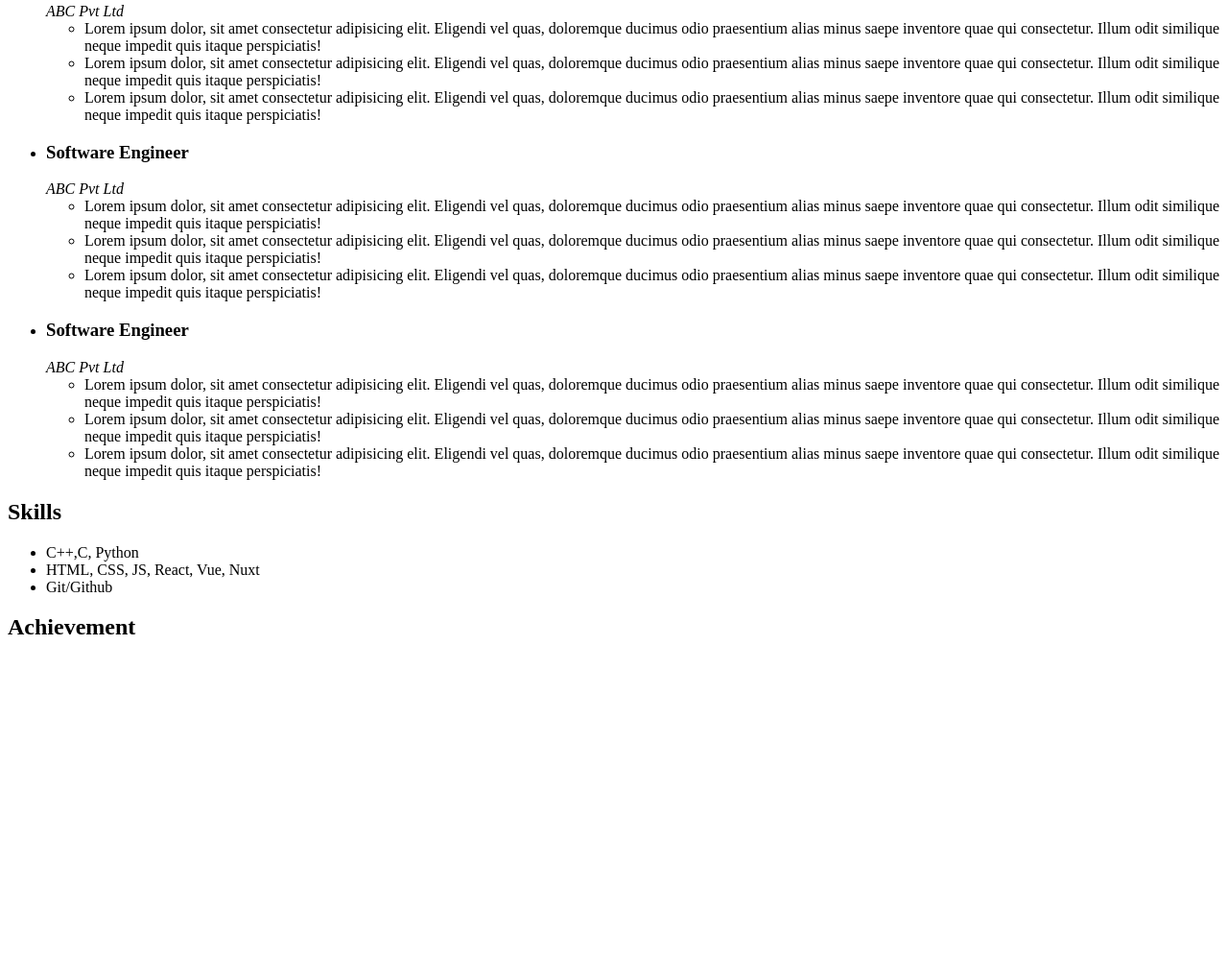
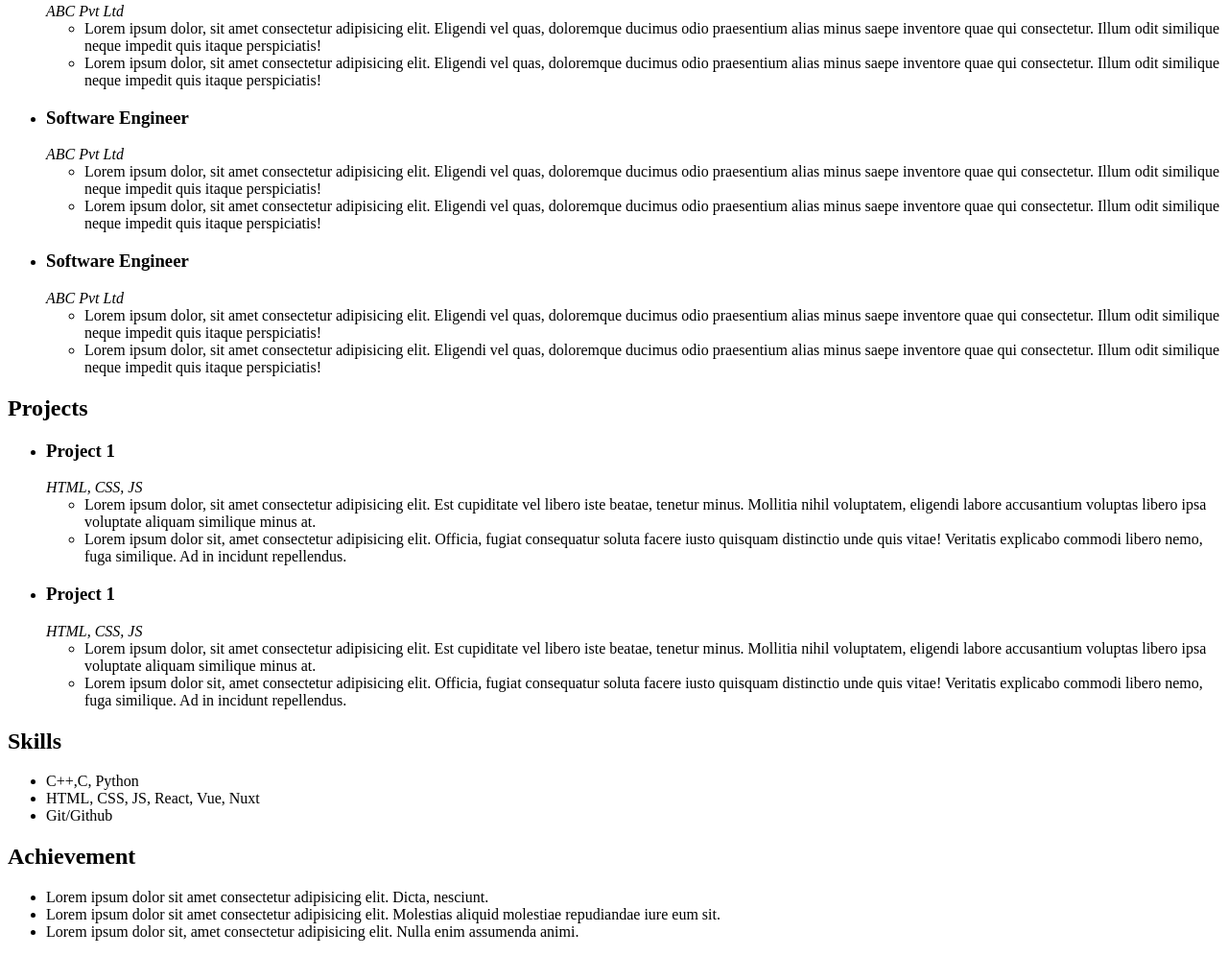
Before and after one commit to Pranav-Sawant1996/acciojob-module5, a plain HTML site: page class-3-building/index.html in a window 1280 px wide. Shown: the part 639-1635 px from the top of the page at 96% size. Before the commit the page ends 1326 px from the top, so only its background shows below. Drawn offline with Linux system fonts and the light colour scheme.

Commit message:
added more sections

```diff
--- a/class-3-building/index.html
+++ b/class-3-building/index.html
@@ -56,7 +56,6 @@
                     <ul>
                         <li>Lorem ipsum dolor, sit amet consectetur adipisicing elit. Eligendi vel quas, doloremque ducimus odio praesentium alias minus saepe inventore quae qui consectetur. Illum odit similique neque impedit quis itaque perspiciatis!</li>
                         <li>Lorem ipsum dolor, sit amet consectetur adipisicing elit. Eligendi vel quas, doloremque ducimus odio praesentium alias minus saepe inventore quae qui consectetur. Illum odit similique neque impedit quis itaque perspiciatis!</li>
-                        <li>Lorem ipsum dolor, sit amet consectetur adipisicing elit. Eligendi vel quas, doloremque ducimus odio praesentium alias minus saepe inventore quae qui consectetur. Illum odit similique neque impedit quis itaque perspiciatis!</li>
                     </ul>
                 </li>
                 <li>
@@ -64,7 +63,6 @@
                     <i>ABC Pvt Ltd</i>
                     <br>
                     <ul>
-                        <li>Lorem ipsum dolor, sit amet consectetur adipisicing elit. Eligendi vel quas, doloremque ducimus odio praesentium alias minus saepe inventore quae qui consectetur. Illum odit similique neque impedit quis itaque perspiciatis!</li>
                         <li>Lorem ipsum dolor, sit amet consectetur adipisicing elit. Eligendi vel quas, doloremque ducimus odio praesentium alias minus saepe inventore quae qui consectetur. Illum odit similique neque impedit quis itaque perspiciatis!</li>
                         <li>Lorem ipsum dolor, sit amet consectetur adipisicing elit. Eligendi vel quas, doloremque ducimus odio praesentium alias minus saepe inventore quae qui consectetur. Illum odit similique neque impedit quis itaque perspiciatis!</li>
                     </ul>
@@ -76,13 +74,35 @@
                     <ul>
                         <li>Lorem ipsum dolor, sit amet consectetur adipisicing elit. Eligendi vel quas, doloremque ducimus odio praesentium alias minus saepe inventore quae qui consectetur. Illum odit similique neque impedit quis itaque perspiciatis!</li>
                         <li>Lorem ipsum dolor, sit amet consectetur adipisicing elit. Eligendi vel quas, doloremque ducimus odio praesentium alias minus saepe inventore quae qui consectetur. Illum odit similique neque impedit quis itaque perspiciatis!</li>
-                        <li>Lorem ipsum dolor, sit amet consectetur adipisicing elit. Eligendi vel quas, doloremque ducimus odio praesentium alias minus saepe inventore quae qui consectetur. Illum odit similique neque impedit quis itaque perspiciatis!</li>
                     </ul>
                 </li>
             </ul>
         </section>
 
         <!-- Projects -->
+        <section>
+            <h2>Projects</h2>
+            <ul>
+                <li>
+                    <h3>Project 1</h3>
+                    <i>HTML, CSS, JS</i>
+                    <br>
+                    <ul>
+                        <li>Lorem ipsum dolor, sit amet consectetur adipisicing elit. Est cupiditate vel libero iste beatae, tenetur minus. Mollitia nihil voluptatem, eligendi labore accusantium voluptas libero ipsa voluptate aliquam similique minus at.</li>
+                        <li>Lorem ipsum dolor sit, amet consectetur adipisicing elit. Officia, fugiat consequatur soluta facere iusto quisquam distinctio unde quis vitae! Veritatis explicabo commodi libero nemo, fuga similique. Ad in incidunt repellendus.</li>
+                    </ul>
+                </li>
+                <li>
+                    <h3>Project 1</h3>
+                    <i>HTML, CSS, JS</i>
+                    <br>
+                    <ul>
+                        <li>Lorem ipsum dolor, sit amet consectetur adipisicing elit. Est cupiditate vel libero iste beatae, tenetur minus. Mollitia nihil voluptatem, eligendi labore accusantium voluptas libero ipsa voluptate aliquam similique minus at.</li>
+                        <li>Lorem ipsum dolor sit, amet consectetur adipisicing elit. Officia, fugiat consequatur soluta facere iusto quisquam distinctio unde quis vitae! Veritatis explicabo commodi libero nemo, fuga similique. Ad in incidunt repellendus.</li>
+                    </ul>
+                </li>
+            </ul>
+        </section>
 
         <!-- Skills -->
         <section>
@@ -98,9 +118,12 @@
         <section>
             <h2>Achievement</h2>
             <!-- insert list of achievements -->
+            <ul>
+                <li>Lorem ipsum dolor sit amet consectetur adipisicing elit. Dicta, nesciunt.</li>
+                <li>Lorem ipsum dolor sit amet consectetur adipisicing elit. Molestias aliquid molestiae repudiandae iure eum sit.</li>
+                <li>Lorem ipsum dolor sit, amet consectetur adipisicing elit. Nulla enim assumenda animi.</li>
+            </ul>
         </section>
-
-        <!-- Position of responsibilities -->
     </div>
 
 </body>
```
